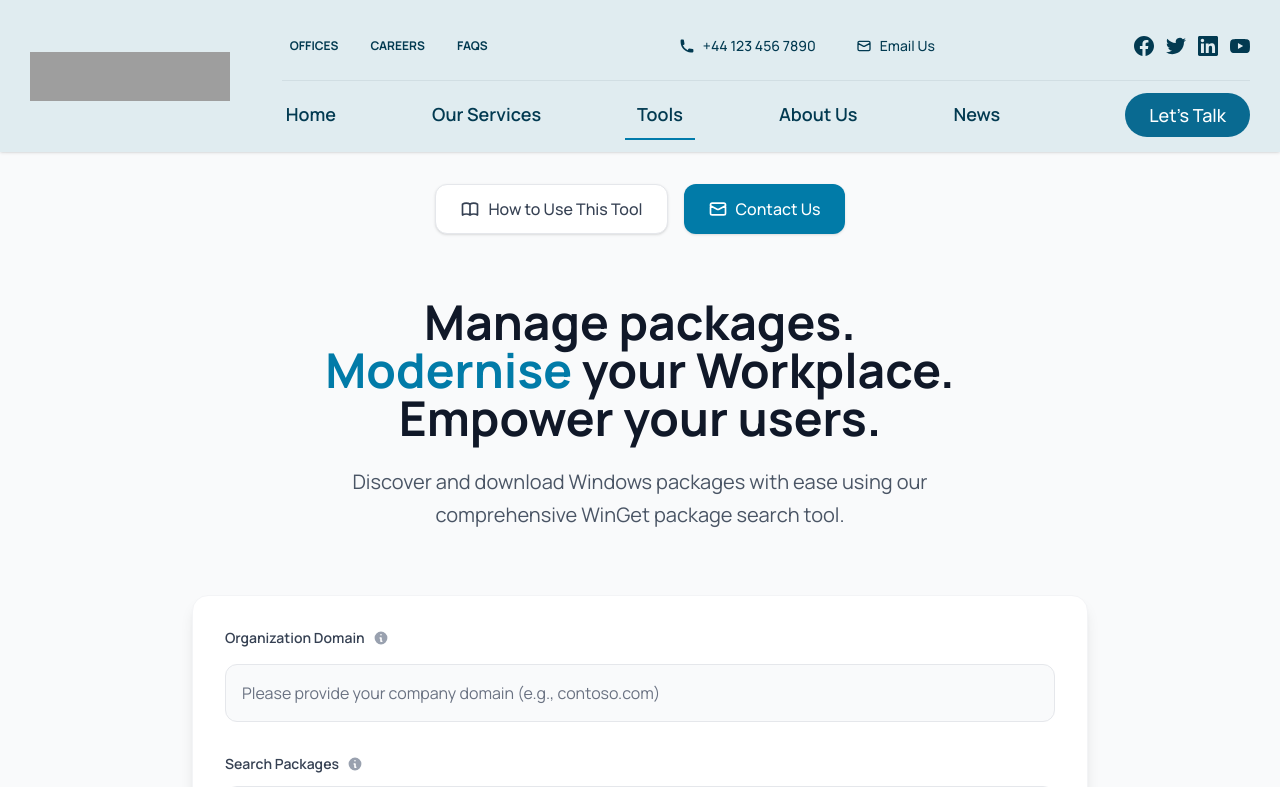
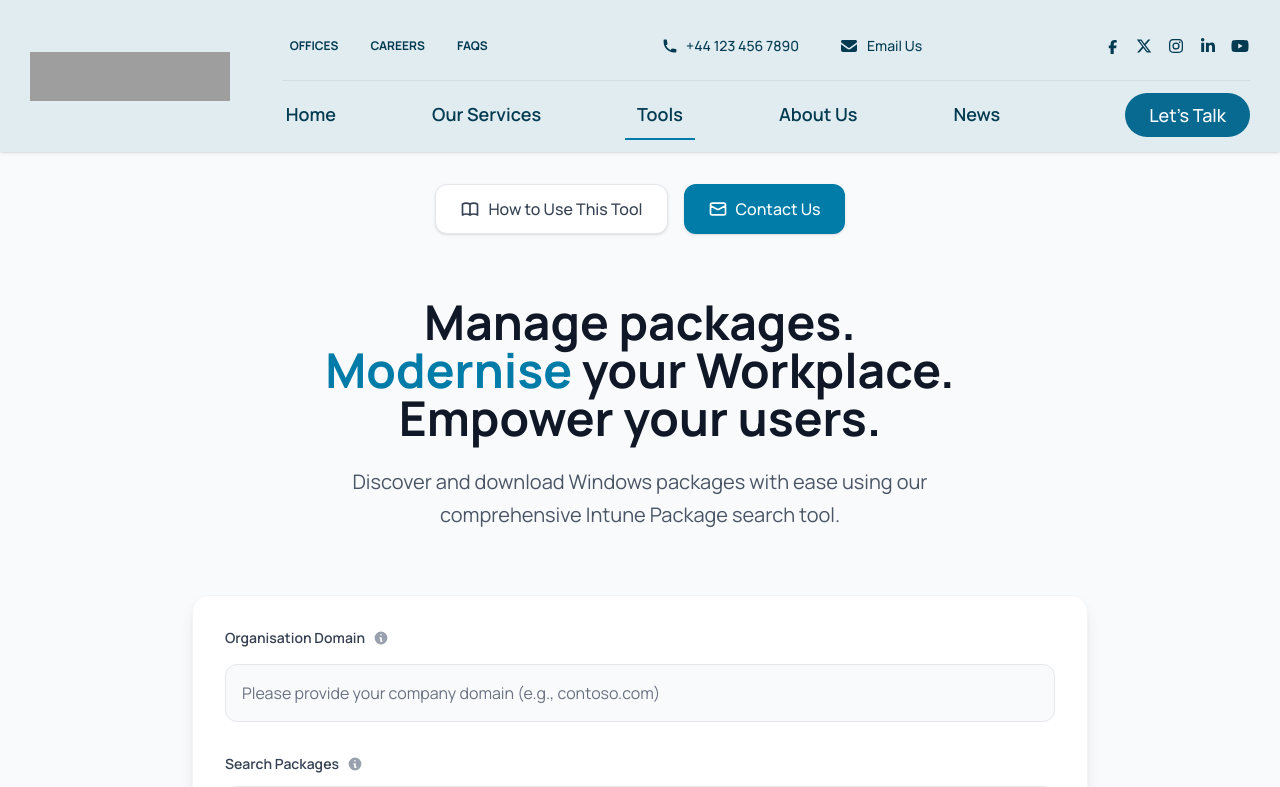
Before and after one commit to codesightglobal/winget-tool-frontend, a Next.js app: page / in a window 1280 px wide. Shown: the top 787 px of the page. Built offline with nearby package versions, Linux system fonts and the light colour scheme; grey boxes are pictures that could not be loaded.

Commit message:
update topbar icons

```diff
--- a/app/components/ContactModal.tsx
+++ b/app/components/ContactModal.tsx
@@ -159,7 +159,7 @@ export default function ContactModal({ isOpen, onClose }: ContactModalProps) {
                       htmlFor="company"
                       className="block text-sm font-semibold text-gray-700 mb-2"
                     >
-                      Company/Organization
+                      Company/Organisation
                     </label>
                     <input
                       type="text"
--- a/app/components/Header.tsx
+++ b/app/components/Header.tsx
@@ -13,7 +13,7 @@ export default function Header() {
           <div className="flex items-center justify-between h-38">
             {/* Logo */}
             <div className="flex items-center">
-              <div className="flex-shrink-0">
+              <a className="flex-shrink-0" href="https://www.sistena.co.uk/">
                 <img
                   decoding="async"
                   src="https://www.sistena.co.uk/wp-content/uploads/2021/12/sistena-new-web-logo.png"
@@ -24,7 +24,7 @@ export default function Header() {
                   className="img-responsive fusion-standard-logo disable-lazyload"
                   alt="Sistena Ltd Logo"
                 />
-              </div>
+              </a>
             </div>
 
             {/* Desktop Navigation */}
--- a/app/components/SearchForm.tsx
+++ b/app/components/SearchForm.tsx
@@ -81,7 +81,7 @@ export default function SearchForm() {
             </h1>
             <p className="text-xl text-gray-600 max-w-2xl mx-auto leading-relaxed manrope-regular">
               Discover and download Windows packages with ease using our
-              comprehensive WinGet package search tool.
+              comprehensive Intune Package search tool.
             </p>
           </div>
 
@@ -95,7 +95,7 @@ export default function SearchForm() {
                     htmlFor="org"
                     className="block text-sm font-semibold text-gray-700"
                   >
-                    Organization Domain
+                    Organisation Domain
                   </label>
                   <div className="relative ml-2">
                     <svg
--- a/app/components/Topbar.tsx
+++ b/app/components/Topbar.tsx
@@ -1,4 +1,12 @@
 "use client";
+
+import { FontAwesomeIcon } from "@fortawesome/react-fontawesome";
+import { faFacebookF } from "@fortawesome/free-brands-svg-icons";
+import { faXTwitter } from "@fortawesome/free-brands-svg-icons/faXTwitter";
+import { faInstagram } from "@fortawesome/free-brands-svg-icons/faInstagram";
+import { faLinkedinIn } from "@fortawesome/free-brands-svg-icons/faLinkedinIn";
+import { faYoutube } from "@fortawesome/free-brands-svg-icons/faYoutube";
+import { faEnvelope } from "@fortawesome/free-solid-svg-icons/faEnvelope";
 
 export default function Topbar() {
   return (
@@ -37,19 +45,10 @@ export default function Topbar() {
                 +44 123 456 7890
               </a>
               <button className="hover:bg-white text-[#023a51] hover:text-[#015d85] px-4 py-2 rounded text-sm font-medium transition-colors duration-200 flex items-center">
-                <svg
-                  className="w-4 h-4 mr-2"
-                  fill="none"
-                  stroke="currentColor"
-                  viewBox="0 0 24 24"
-                >
-                  <path
-                    strokeLinecap="round"
-                    strokeLinejoin="round"
-                    strokeWidth={2}
-                    d="M3 8l7.89 4.26a2 2 0 002.22 0L21 8M5 19h14a2 2 0 002-2V7a2 2 0 00-2-2H5a2 2 0 00-2 2v10a2 2 0 002 2z"
-                  />
-                </svg>
+                <FontAwesomeIcon
+                  icon={faEnvelope}
+                  className="mr-2 text-[16px]"
+                />
                 Email Us
               </button>
             </div>
@@ -62,13 +61,7 @@ export default function Topbar() {
                 rel="noopener noreferrer"
                 className="text-[#023a51] hover:text-[#015d85] transition-colors duration-200"
               >
-                <svg
-                  className="w-5 h-5"
-                  fill="currentColor"
-                  viewBox="0 0 24 24"
-                >
-                  <path d="M24 12.073c0-6.627-5.373-12-12-12s-12 5.373-12 12c0 5.99 4.388 10.954 10.125 11.854v-8.385H7.078v-3.47h3.047V9.43c0-3.007 1.792-4.669 4.533-4.669 1.312 0 2.686.235 2.686.235v2.953H15.83c-1.491 0-1.956.925-1.956 1.874v2.25h3.328l-.532 3.47h-2.796v8.385C19.612 23.027 24 18.062 24 12.073z" />
-                </svg>
+                <FontAwesomeIcon icon={faFacebookF} className="text-[14px]" />
               </a>
               <a
                 href="https://www.twitter.com/sistena"
@@ -76,13 +69,7 @@ export default function Topbar() {
                 rel="noopener noreferrer"
                 className="text-[#023a51] hover:text-[#015d85] transition-colors duration-200"
               >
-                <svg
-                  className="w-5 h-5"
-                  fill="currentColor"
-                  viewBox="0 0 24 24"
-                >
-                  <path d="M23.953 4.57a10 10 0 01-2.825.775 4.958 4.958 0 002.163-2.723c-.951.555-2.005.959-3.127 1.184a4.92 4.92 0 00-8.384 4.482C7.69 8.095 4.067 6.13 1.64 3.162a4.822 4.822 0 00-.666 2.475c0 1.71.87 3.213 2.188 4.096a4.904 4.904 0 01-2.228-.616v.06a4.923 4.923 0 003.946 4.827 4.996 4.996 0 01-2.212.085 4.936 4.936 0 004.604 3.417 9.867 9.867 0 01-6.102 2.105c-.39 0-.779-.023-1.17-.067a13.995 13.995 0 007.557 2.209c9.053 0 13.998-7.496 13.998-13.985 0-.21 0-.42-.015-.63A9.935 9.935 0 0024 4.59z" />
-                </svg>
+                <FontAwesomeIcon icon={faXTwitter} />
               </a>
               <a
                 href="https://www.linkedin.com/company/sistena"
@@ -90,13 +77,16 @@ export default function Topbar() {
                 rel="noopener noreferrer"
                 className="text-[#023a51] hover:text-[#015d85] transition-colors duration-200"
               >
-                <svg
-                  className="w-5 h-5"
-                  fill="currentColor"
-                  viewBox="0 0 24 24"
-                >
-                  <path d="M20.447 20.452h-3.554v-5.569c0-1.328-.027-3.037-1.852-3.037-1.853 0-2.136 1.445-2.136 2.939v5.667H9.351V9h3.414v1.561h.046c.477-.9 1.637-1.85 3.37-1.85 3.601 0 4.267 2.37 4.267 5.455v6.286zM5.337 7.433c-1.144 0-2.063-.926-2.063-2.065 0-1.138.92-2.063 2.063-2.063 1.14 0 2.064.925 2.064 2.063 0 1.139-.925 2.065-2.064 2.065zm1.782 13.019H3.555V9h3.564v11.452zM22.225 0H1.771C.792 0 0 .774 0 1.729v20.542C0 23.227.792 24 1.771 24h20.451C23.2 24 24 23.227 24 22.271V1.729C24 .774 23.2 0 22.222 0h.003z" />
-                </svg>
+                <FontAwesomeIcon icon={faInstagram} />
+              </a>
+
+              <a
+                href="https://www.linkedin.com/company/sistena"
+                target="_blank"
+                rel="noopener noreferrer"
+                className="text-[#023a51] hover:text-[#015d85] transition-colors duration-200"
+              >
+                <FontAwesomeIcon icon={faLinkedinIn} />
               </a>
               <a
                 href="https://www.youtube.com/sistena"
@@ -104,13 +94,7 @@ export default function Topbar() {
                 rel="noopener noreferrer"
                 className="text-[#023a51] hover:text-[#015d85] transition-colors duration-200"
               >
-                <svg
-                  className="w-5 h-5"
-                  fill="currentColor"
-                  viewBox="0 0 24 24"
-                >
-                  <path d="M23.498 6.186a3.016 3.016 0 0 0-2.122-2.136C19.505 3.545 12 3.545 12 3.545s-7.505 0-9.377.505A3.017 3.017 0 0 0 .502 6.186C0 8.07 0 12 0 12s0 3.93.502 5.814a3.016 3.016 0 0 0 2.122 2.136c1.871.505 9.376.505 9.376.505s7.505 0 9.377-.505a3.015 3.015 0 0 0 2.122-2.136C24 15.93 24 12 24 12s0-3.93-.502-5.814zM9.545 15.568V8.432L15.818 12l-6.273 3.568z" />
-                </svg>
+                <FontAwesomeIcon icon={faYoutube} />
               </a>
             </div>
           </div>
--- a/app/layout.tsx
+++ b/app/layout.tsx
@@ -9,7 +9,7 @@ const manrope = Manrope({
 });
 
 export const metadata: Metadata = {
-  title: "Winget Tool | Sistena Ltd",
+  title: "Intune Packager | Sistena Ltd",
   description: "",
   icons: {
     icon: "/favicon.png", // path from public folder
--- a/package.json
+++ b/package.json
@@ -9,6 +9,10 @@
     "lint": "next lint"
   },
   "dependencies": {
+    "@fortawesome/fontawesome-svg-core": "^7.0.1",
+    "@fortawesome/free-brands-svg-icons": "^7.0.1",
+    "@fortawesome/free-solid-svg-icons": "^7.0.1",
+    "@fortawesome/react-fontawesome": "^3.0.2",
     "axios": "^1.11.0",
     "lodash": "^4.17.21",
     "next": "15.4.6",
```
Also changed, not shown: 1 other file (tests, documents, lock files or other folders).
